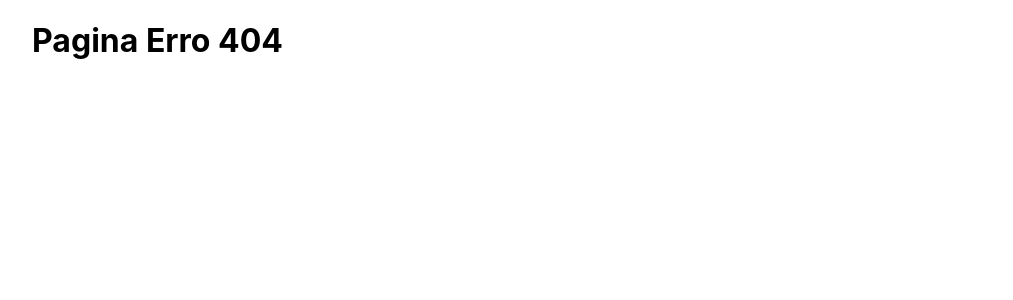
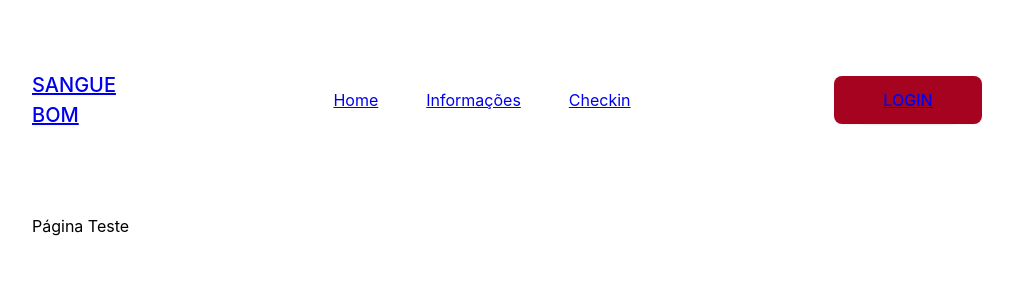
Before and after one commit to guspavanelli/projetointegrador, a React (Create React App) app: page /teste in a window 1280 px wide. Before the commit this address had no page. Shown: the top 300 px of the page, without its empty margins (118-1131 px from the left). Built offline with nearby package versions, Linux system fonts and the light colour scheme.

Commit message:
Criação da página teste e finalização das rotas

```diff
--- a/src/App.tsx
+++ b/src/App.tsx
@@ -10,6 +10,7 @@ import PageCadastro from './pages/page_cadastro';
 import PageLogin from './pages/page_login';
 import Perfil from './pages/perfil';
 import Sobre from './pages/sobre';
+import Teste from './pages/teste';
 
 function App() {
   return (
@@ -35,6 +36,8 @@ function App() {
         </Route>
         <Route path='/sobre' element={<Sobre/>}>
         </Route>
+        <Route path='/teste' element={<Teste/>}>
+        </Route>
       </Routes>
     </div>
   );
--- a/src/components/cabecalho/index.tsx
+++ b/src/components/cabecalho/index.tsx
@@ -1,5 +1,5 @@
 import { Link } from "react-router-dom";
-
+import '../../style/style.css'
 
 function Cabecalho(){
     return(
--- a/src/pages/home.tsx
+++ b/src/pages/home.tsx
@@ -2,6 +2,7 @@
 import BotaoLike from '../components/buttons';
 import Cabecalho from '../components/cabecalho';
 import '../style/style.css';
+import { Link } from 'react-router-dom';
 
 function Home(){
     return(
@@ -15,7 +16,7 @@ function Home(){
                     <p>Faça o teste e descubra se você está apto para doação.</p>
                 </div>
                 <div className="home_pd_teste">
-                    <p>teste</p>
+                    <Link to="/teste"><p>Teste</p></Link>
                 </div>
             </div>
             <div className='home_doadores'>
--- a/src/pages/teste.tsx
+++ b/src/pages/teste.tsx
@@ -1,7 +1,11 @@
+import Cabecalho from "../components/cabecalho";
 
 function Teste(){
     return(
-        <div></div>
+        <div>
+            <Cabecalho/>
+            <p>Página Teste</p>
+        </div>
     )
 }
 
```
